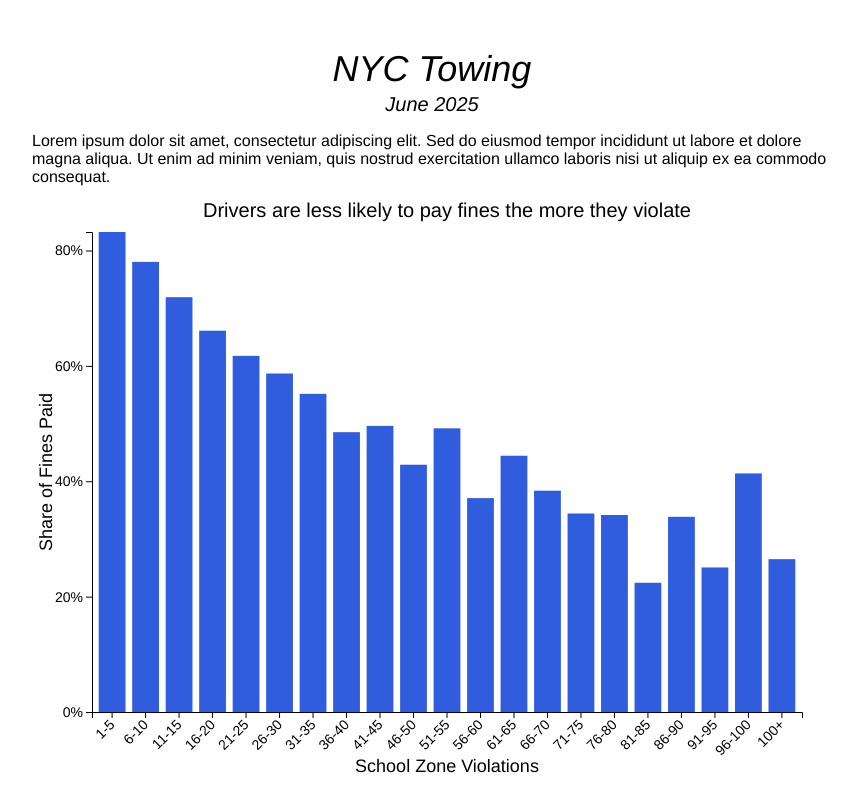
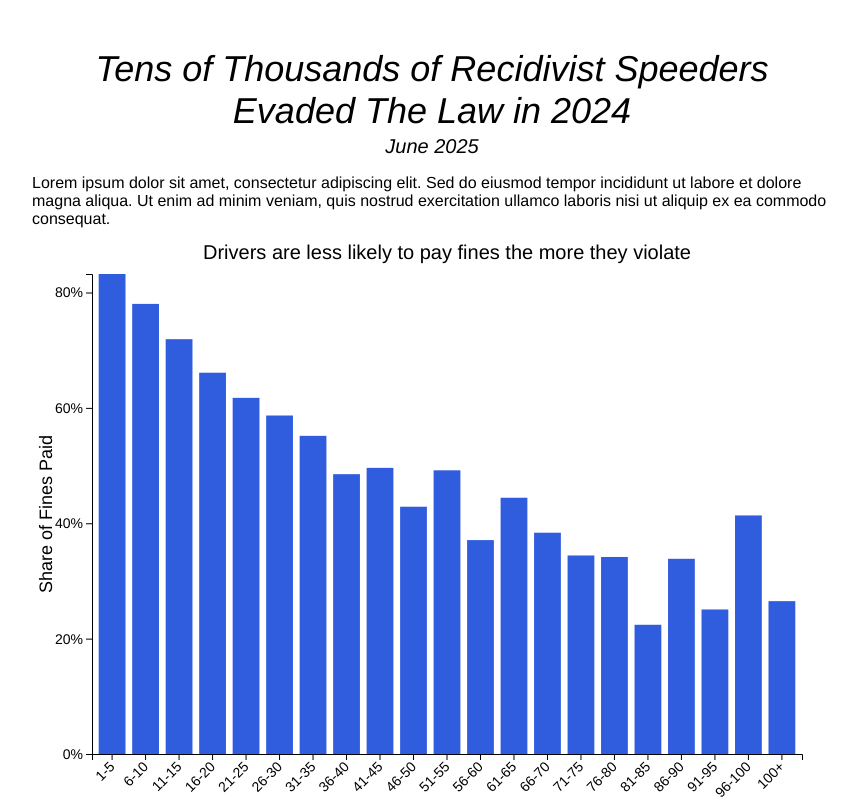
Before and after one commit to m-cahana/nyc_towing, a SvelteKit app: page / in a window 1280 px wide. Shown: the top 799 px of the page, without its empty margins (208-1065 px from the left). Built offline with nearby package versions, Linux system fonts and the light colour scheme.

Commit message:
add title

```diff
--- a/src/routes/+page.svelte
+++ b/src/routes/+page.svelte
@@ -11,7 +11,7 @@
 </script>
 
 <main>
-	<h1>NYC Towing</h1>
+	<h1>Tens of Thousands of Recidivist Speeders Evaded The Law in 2024</h1>
     <div class="subtitle">June 2025</div>
 
     <p>
```
